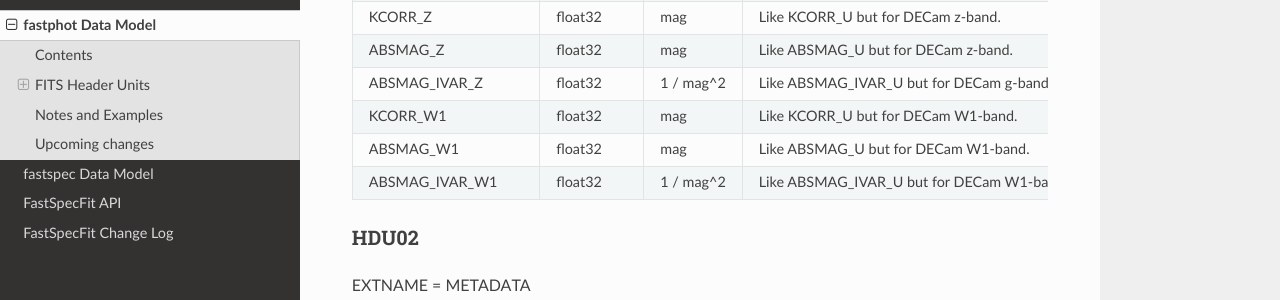
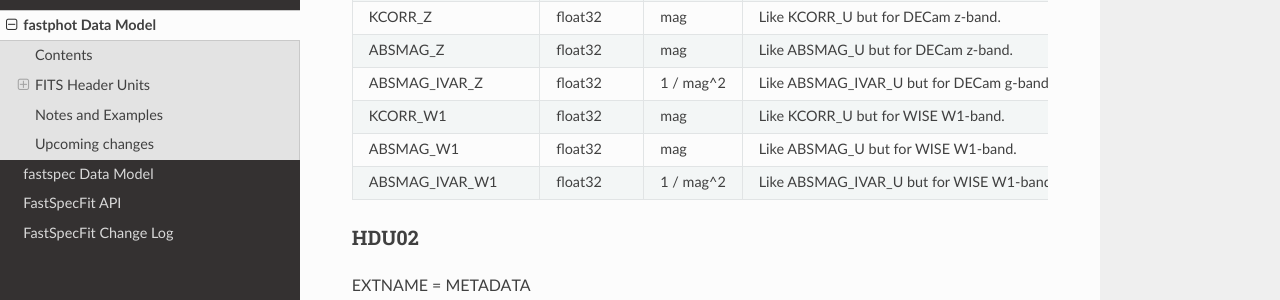
Before and after one commit to desihub/fastspecfit, a Sphinx documentation site: the page built from doc/fastphot.rst, in a window 1280 px wide and 900 px high, scrolled down 1883 px. Shown: the part 151-451 px from the top of the window. Built offline with Sphinx 7.4.7 and the Read the Docs theme 2.0.0, drawn with Linux system fonts in a browser that asks for light colours.

Commit message:
WISE not DECam

```diff
--- a/doc/fastphot.rst
+++ b/doc/fastphot.rst
@@ -88,9 +88,9 @@ Name                   Type        Units      Description
                KCORR_Z float32            mag Like KCORR_U but for DECam z-band.
               ABSMAG_Z float32            mag Like ABSMAG_U but for DECam z-band.
          ABSMAG_IVAR_Z float32      1 / mag^2 Like ABSMAG_IVAR_U but for DECam g-band.
-              KCORR_W1 float32            mag Like KCORR_U but for DECam W1-band.
-             ABSMAG_W1 float32            mag Like ABSMAG_U but for DECam W1-band.
-        ABSMAG_IVAR_W1 float32      1 / mag^2 Like ABSMAG_IVAR_U but for DECam W1-band.
+              KCORR_W1 float32            mag Like KCORR_U but for WISE W1-band.
+             ABSMAG_W1 float32            mag Like ABSMAG_U but for WISE W1-band.
+        ABSMAG_IVAR_W1 float32      1 / mag^2 Like ABSMAG_IVAR_U but for WISE W1-band.
 ====================== =========== ========== ==========================================
 
 HDU02
```
